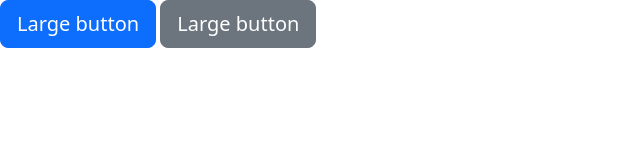
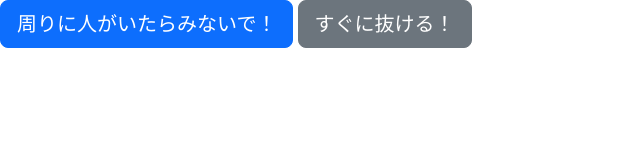
Before and after one commit to otTATto/project-asg, a plain HTML site: page index.html in a window 1280 px wide. Shown: the whole page, without its empty margins (0-640 px from the left). Drawn offline with nearby package versions, Linux system fonts and the light colour scheme.

Commit message:
いぇｓ

```diff
--- a/index.html
+++ b/index.html
@@ -11,7 +11,7 @@
 
 </head>
 <body>
-    <button type="button" class="btn btn-primary btn-lg">Large button</button>
-    <button type="button" class="btn btn-secondary btn-lg">Large button</button>
+    <button type="button" class="btn btn-primary btn-lg">周りに人がいたらみないで！</button>
+    <button type="button" class="btn btn-secondary btn-lg">すぐに抜ける！</button>
 </body>
 </html>
```
